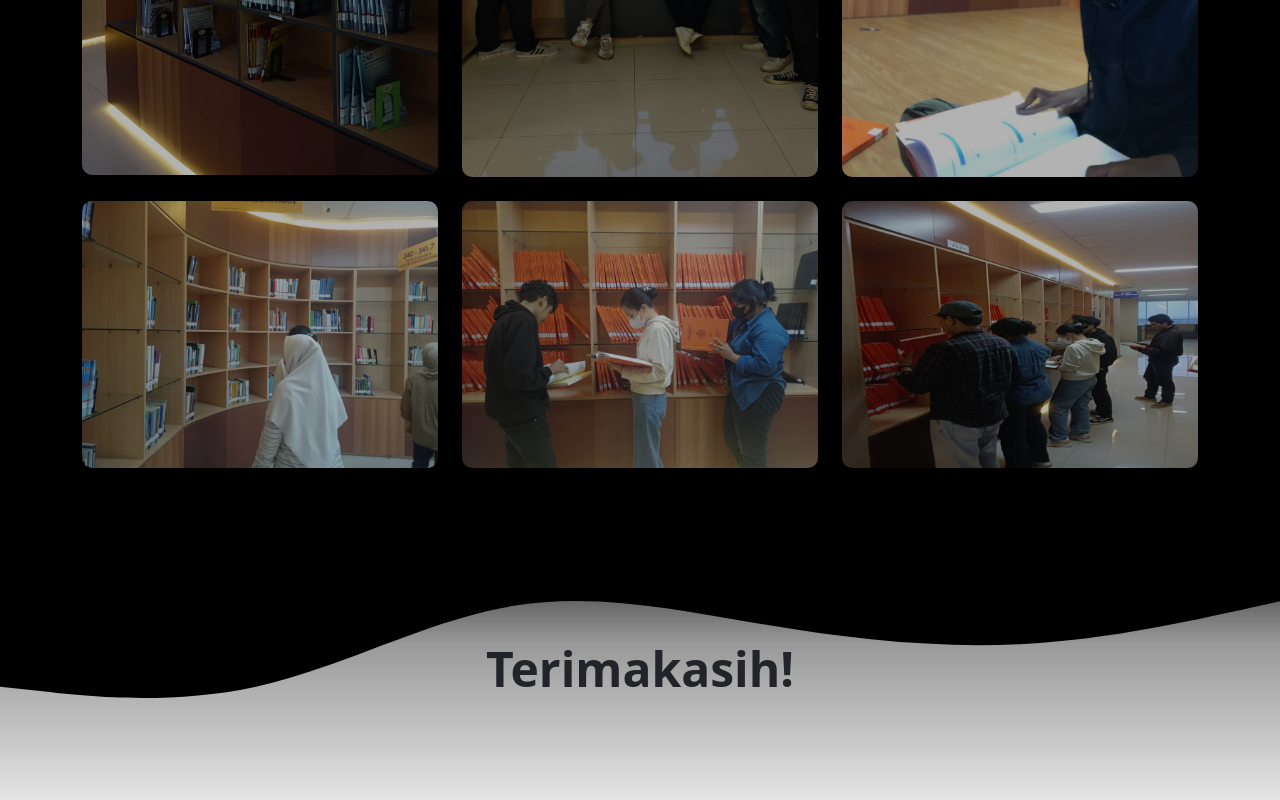
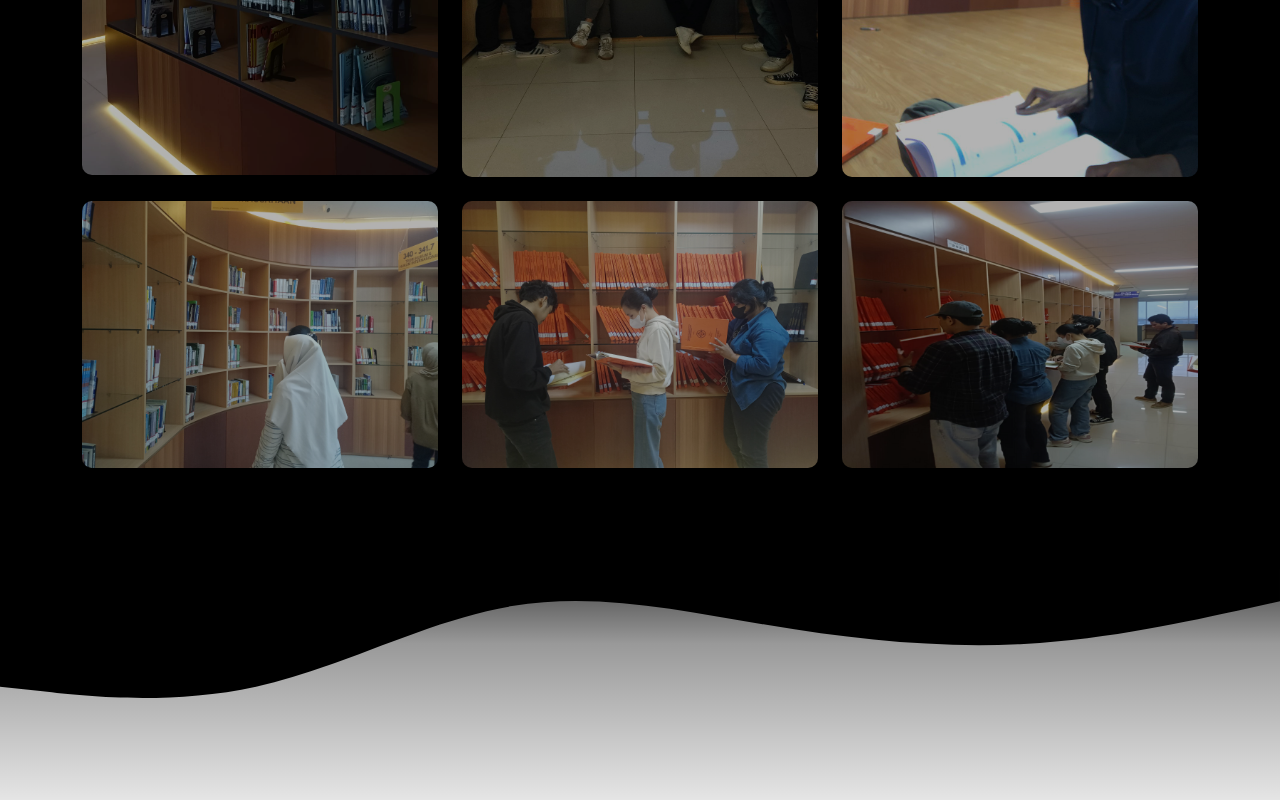
Before and after one commit to Bamanu18/Bamanu18.github.io, a plain HTML site: page index.html in a window 1280 px wide. Shown: the part 1875-2675 px from the top of the page. Drawn offline with nearby package versions, Linux system fonts and the light colour scheme.

Commit message:
Update index.html

```diff
--- a/index.html
+++ b/index.html
@@ -104,7 +104,6 @@
 
     <div class="footer">
         <svg xmlns="http://www.w3.org/2000/svg" viewBox="0 0 1440 320"><path fill="#000000" fill-opacity="1" d="M0,192L48,197.3C96,203,192,213,288,192C384,171,480,117,576,101.3C672,85,768,107,864,122.7C960,139,1056,149,1152,144C1248,139,1344,117,1392,106.7L1440,96L1440,0L1392,0C1344,0,1248,0,1152,0C1056,0,960,0,864,0C768,0,672,0,576,0C480,0,384,0,288,0C192,0,96,0,48,0L0,0Z"></path></svg>
-        <h1 class="fw-bold text-center">Terimakasih!</h1>
     </div>
 
     <script src="https://cdn.jsdelivr.net/npm/bootstrap@5.0.2/dist/js/bootstrap.bundle.min.js" integrity="sha384-MrcW6ZMFYlzcLA8Nl+NtUVF0sA7MsXsP1UyJoMp4YLEuNSfAP+JcXn/tWtIaxVXM" crossorigin="anonymous"></script>
```
